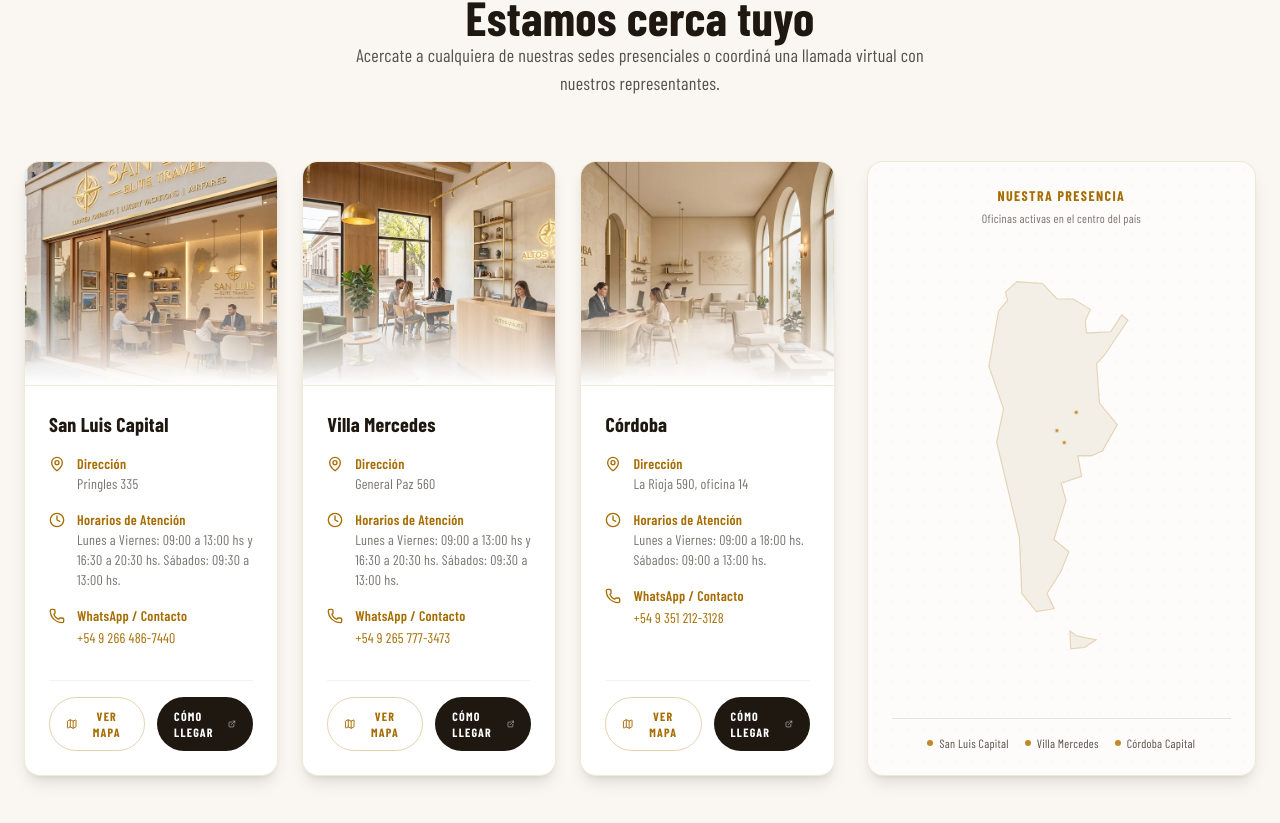
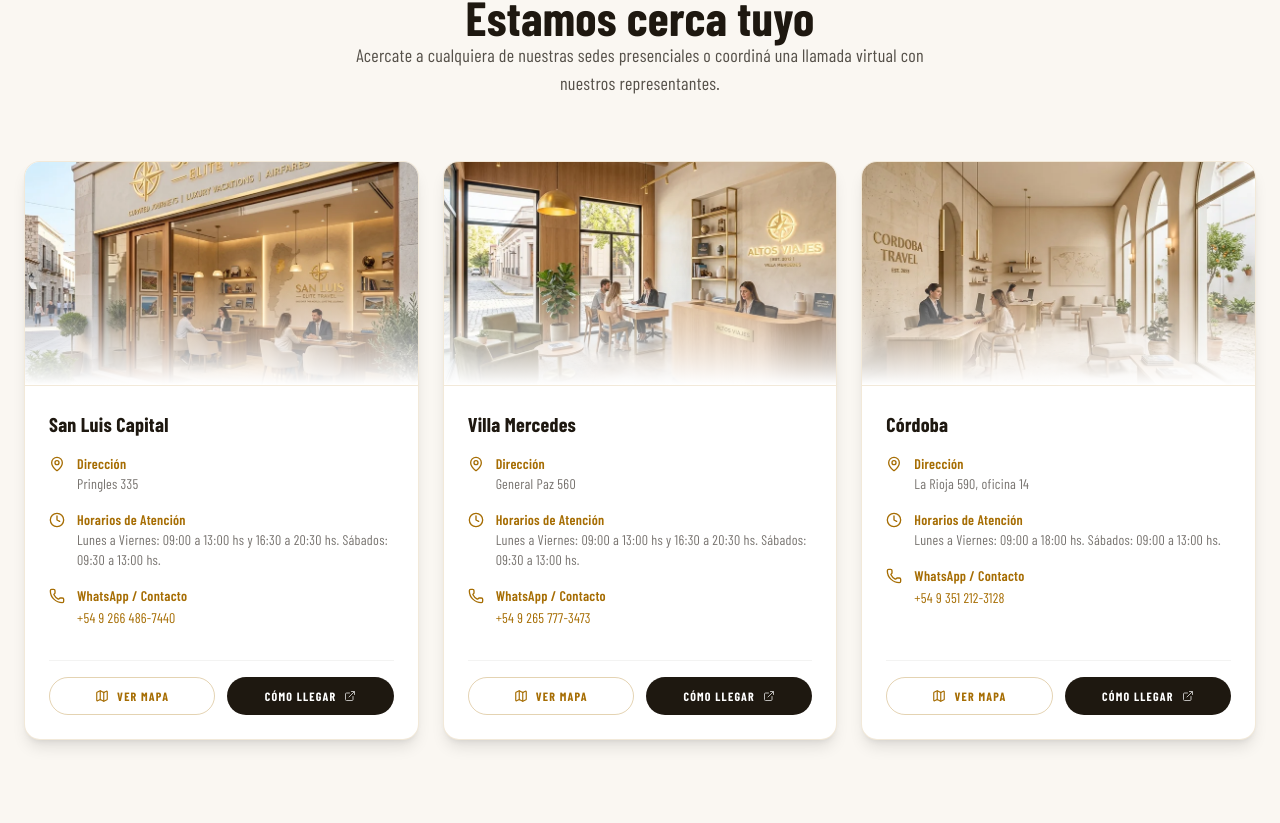
Before and after one commit to grupales-travel/website, a Next.js app: page /quienes-somos in a window 1280 px wide. Shown: the part 1537-2360 px from the top of the page. Built offline with nearby package versions, Linux system fonts and the light colour scheme; a web font is replaced by a local one.

Commit message:
feat: remover ArgentinaMap y ajustar oficinas a ancho completo

```diff
--- a/src/app/quienes-somos/page.tsx
+++ b/src/app/quienes-somos/page.tsx
@@ -1,13 +1,11 @@
 "use client";
 
-import { useState } from "react";
 import Image from "next/image";
 import { motion } from "framer-motion";
 import Navbar from "@/components/layout/Navbar";
 import Footer from "@/components/layout/Footer";
 import AnimatedSection from "@/components/ui/AnimatedSection";
 import OfficeCard from "@/components/quienes-somos/OfficeCard";
-import ArgentinaMap from "@/components/quienes-somos/ArgentinaMap";
 import TeamSection from "@/components/quienes-somos/TeamSection";
 import { OFFICES } from "@/data/company";
 import { Check } from "lucide-react";
@@ -85,7 +83,6 @@ const ADVANTAGES_LIST = [
 ];
 
 export default function QuienesSomosPage() {
-  const [activeOfficeId, setActiveOfficeId] = useState<string | null>(null);
 
   return (
     <>
@@ -220,33 +217,15 @@ export default function QuienesSomosPage() {
                 </p>
               </AnimatedSection>
             </div>
-
-            {/* Grid de Oficinas + Mapa SVG */}
-            <div className="grid grid-cols-1 lg:grid-cols-12 gap-8 items-start">
-
-              {/* Tarjetas de Oficinas (8 cols) */}
-              <div className="lg:col-span-8 grid grid-cols-1 md:grid-cols-3 gap-6">
-                {OFFICE_DETAILS.map((office, index) => (
-                  <AnimatedSection key={office.id} delay={index * 0.1} className="h-full">
-                    <OfficeCard
-                      office={office}
-                      activeOfficeId={activeOfficeId}
-                      setActiveOfficeId={setActiveOfficeId}
-                    />
-                  </AnimatedSection>
-                ))}
-              </div>
-
-              {/* Mapa de Argentina interactivo (4 cols) */}
-              <div className="lg:col-span-4 h-full">
-                <AnimatedSection delay={0.2}>
-                  <ArgentinaMap
-                    activeOfficeId={activeOfficeId}
-                    setActiveOfficeId={setActiveOfficeId}
+            {/* Tarjetas de Oficinas */}
+            <div className="grid grid-cols-1 md:grid-cols-3 gap-6 w-full">
+              {OFFICE_DETAILS.map((office, index) => (
+                <AnimatedSection key={office.id} delay={index * 0.1} className="h-full">
+                  <OfficeCard
+                    office={office}
                   />
                 </AnimatedSection>
-              </div>
-
+              ))}
             </div>
           </div>
         </section>
--- a/src/components/quienes-somos/ArgentinaMap.tsx
+++ /dev/null
@@ -1,175 +0,0 @@
-"use client";
-
-import { motion } from "framer-motion";
-import { MapPin } from "lucide-react";
-
-interface OfficeMarker {
-  id: string;
-  name: string;
-  province: string;
-  x: number;
-  y: number;
-  address: string;
-}
-
-const MARKERS: OfficeMarker[] = [
-  {
-    id: "san-luis",
-    name: "San Luis Capital",
-    province: "San Luis",
-    x: 261.2,
-    y: 632.5,
-    address: "Pringles 335",
-  },
-  {
-    id: "villa-mercedes",
-    name: "Villa Mercedes",
-    province: "San Luis",
-    x: 263.2,
-    y: 635.8,
-    address: "General Paz 560",
-  },
-  {
-    id: "cordoba",
-    name: "Córdoba Capital",
-    province: "Córdoba",
-    x: 266.5,
-    y: 627.5,
-    address: "La Rioja 590, Of. 14",
-  },
-];
-
-interface ArgentinaMapProps {
-  activeOfficeId: string | null;
-  setActiveOfficeId: (id: string | null) => void;
-}
-
-export default function ArgentinaMap({ activeOfficeId, setActiveOfficeId }: ArgentinaMapProps) {
-  const hoveredMarker = activeOfficeId
-    ? MARKERS.find((m) => m.id === activeOfficeId) || null
-    : null;
-
-  return (
-    <div className="relative w-full max-w-lg mx-auto bg-white/60 border border-[#a66d03]/15 rounded-2xl p-6 backdrop-blur-sm shadow-lg overflow-hidden">
-      {/* Decorative Blueprint Dotted Grid */}
-      <div className="absolute inset-0 bg-[radial-gradient(#a66d03_1px,transparent_1px)] [background-size:16px_16px] opacity-[0.04] pointer-events-none" />
-
-      <div className="text-center mb-6 relative z-10">
-        <h4 className="text-sm font-bold uppercase tracking-widest text-[#a66d03] mb-1">
-          Nuestra Presencia
-        </h4>
-        <p className="text-[#1E1810]/60 text-xs">
-          Oficinas activas en el centro del país
-        </p>
-      </div>
-
-      <div className="relative aspect-[3/4] w-full flex items-center justify-center relative z-10">
-        {/* Argentina Map SVG */}
-        <svg
-          viewBox="235 590 55 110"
-          className="w-full h-full text-[#1E1810]/5 fill-current transition-colors duration-500"
-          style={{ maxHeight: "400px" }}
-        >
-          {/* Main Map Path */}
-          <motion.path
-            d="M279.05,600.613l1.677,1.571l-6.371,9.467l-2.239,2.479l0.777,10.813l4.918,5.974l-4.132,7.209l-3.129,1.35h-3.579l1.003,5.627l-5.593,1.92l1.34,4.729l-3.354,10.701l4.141,3.38l-2.239,5.515l-3.804,5.975l2.014,4.165l-4.918,0.786l-4.028-4.951l-0.674-15.432l-6.258-26.209l1.893-9.163l-4.028-11.713l2.68-15.204l2.463-2.931l-0.605-2.222l3.164-2.888l7.054,0.483l3.942,4.21l4.555,0.078l4.668,2.853l-1.375,3.217l0.329,3.25l6.612-0.312L279.05,600.613L279.05,600.613z"
-            className="fill-[#F3EFE7] stroke-[#a66d03]/25 stroke-[0.3]"
-            whileHover={{ fill: "#FAF7F2", stroke: "rgba(166, 109, 3, 0.4)" }}
-            transition={{ duration: 0.3 }}
-          />
-
-          {/* Tierra del Fuego Map Path */}
-          <motion.path
-            d="M264.745,687.564l0.225,4.951l3.803-0.337l3.242-2.144l-5.48-1.124L264.745,687.564L264.745,687.564z"
-            className="fill-[#F3EFE7] stroke-[#a66d03]/25 stroke-[0.3]"
-            whileHover={{ fill: "#FAF7F2", stroke: "rgba(166, 109, 3, 0.4)" }}
-            transition={{ duration: 0.3 }}
-          />
-
-          {/* Glowing Markers */}
-          {MARKERS.map((marker) => {
-            const isActive = activeOfficeId === marker.id;
-            return (
-              <g
-                key={marker.id}
-                className="cursor-pointer"
-                onMouseEnter={() => setActiveOfficeId(marker.id)}
-                onMouseLeave={() => setActiveOfficeId(null)}
-                onClick={() => {
-                  const element = document.getElementById(`office-${marker.id}`);
-                  if (element) {
-                    element.scrollIntoView({ behavior: "smooth", block: "center" });
-                    element.classList.add("ring-4", "ring-[#bf8b2a]/30", "ring-offset-2", "ring-offset-white");
-                    setTimeout(() => {
-                      element.classList.remove("ring-4", "ring-[#bf8b2a]/30", "ring-offset-2", "ring-offset-white");
-                    }, 2000);
-                  }
-                }}
-              >
-                {/* Outer pulse animation */}
-                <circle cx={marker.x} cy={marker.y} r={isActive ? 2.5 : 0.7} className="fill-[#bf8b2a]/20">
-                  <animate
-                    attributeName="r"
-                    values={isActive ? "0.6;2.5;0.6" : "0.5;1.5;0.5"}
-                    dur="2s"
-                    repeatCount="indefinite"
-                  />
-                  <animate
-                    attributeName="opacity"
-                    values="1;0;1"
-                    dur="2s"
-                    repeatCount="indefinite"
-                  />
-                </circle>
-
-                {/* Inner solid marker dot */}
-                <circle
-                  cx={marker.x}
-                  cy={marker.y}
-                  r={isActive ? 0.75 : 0.45}
-                  className="fill-[#bf8b2a] stroke-[#FAF7F2] stroke-[0.1] shadow-lg transition-all duration-300"
-                />
-              </g>
-            );
-          })}
-        </svg>
-
-        {/* Hover Tooltip */}
-        {hoveredMarker && (
-          <div className="absolute bg-white border border-[#a66d03]/25 rounded-xl p-3 shadow-2xl z-20 text-left pointer-events-none max-w-xs animate-fade-in transition-all duration-200">
-            <div className="flex items-center gap-1.5 mb-0.5">
-              <MapPin size={12} className="text-[#bf8b2a]" />
-              <p className="text-[#1E1810] font-bold text-xs">
-                {hoveredMarker.name}
-              </p>
-            </div>
-            <p className="text-[#1E1810]/40 text-[10px] uppercase tracking-wider font-semibold">
-              {hoveredMarker.province}
-            </p>
-            <p className="text-[#1E1810]/70 text-xs mt-1 border-t border-[#1E1810]/10 pt-1">
-              📍 {hoveredMarker.address}
-            </p>
-          </div>
-        )}
-      </div>
-
-      <div className="mt-4 flex flex-wrap justify-center gap-4 border-t border-[#1E1810]/10 pt-4 relative z-10">
-        {MARKERS.map((m) => (
-          <div
-            key={m.id}
-            className={`flex items-center gap-1.5 text-xs cursor-pointer transition-colors duration-200 ${
-              activeOfficeId === m.id ? "text-[#a66d03] font-bold" : "text-[#1E1810]/75 hover:text-[#a66d03]"
-            }`}
-            onMouseEnter={() => setActiveOfficeId(m.id)}
-            onMouseLeave={() => setActiveOfficeId(null)}
-          >
-            <span className={`w-1.5 h-1.5 rounded-full transition-transform duration-200 bg-[#bf8b2a] ${
-              activeOfficeId === m.id ? "scale-125" : ""
-            }`} />
-            <span>{m.name}</span>
-          </div>
-        ))}
-      </div>
-    </div>
-  );
-}
--- a/src/components/quienes-somos/OfficeCard.tsx
+++ b/src/components/quienes-somos/OfficeCard.tsx
@@ -8,11 +8,9 @@ import { cn } from "@/lib/utils";
 
 interface OfficeCardProps {
   office: OfficeInfo & { id: string; imagePlaceholder: string; hours: string };
-  activeOfficeId: string | null;
-  setActiveOfficeId: (id: string | null) => void;
 }
 
-export default function OfficeCard({ office, activeOfficeId, setActiveOfficeId }: OfficeCardProps) {
+export default function OfficeCard({ office }: OfficeCardProps) {
   const [showMap, setShowMap] = useState(false);
 
   // Generamos una URL de inserción de Google Maps basada en la dirección
@@ -33,18 +31,12 @@ export default function OfficeCard({ office, activeOfficeId, setActiveOfficeId }
     }
   };
 
-  const isActive = activeOfficeId === office.id;
-
   return (
     <div
       id={`office-${office.id}`}
-      onMouseEnter={() => setActiveOfficeId(office.id)}
-      onMouseLeave={() => setActiveOfficeId(null)}
       className={cn(
         "bg-white border rounded-2xl overflow-hidden shadow-lg transition-all duration-500 flex flex-col h-full scroll-mt-24 group",
-        isActive
-          ? "border-[#bf8b2a] shadow-xl shadow-[#bf8b2a]/10 ring-2 ring-[#bf8b2a]/20 scale-[1.02]"
-          : "border-[#a66d03]/15 hover:border-[#bf8b2a]/45"
+        "border-[#a66d03]/15 hover:border-[#bf8b2a] hover:shadow-xl hover:shadow-[#bf8b2a]/10 hover:ring-2 hover:ring-[#bf8b2a]/20 hover:scale-[1.02]"
       )}
     >
       {/* Imagen de la Oficina */}
```
